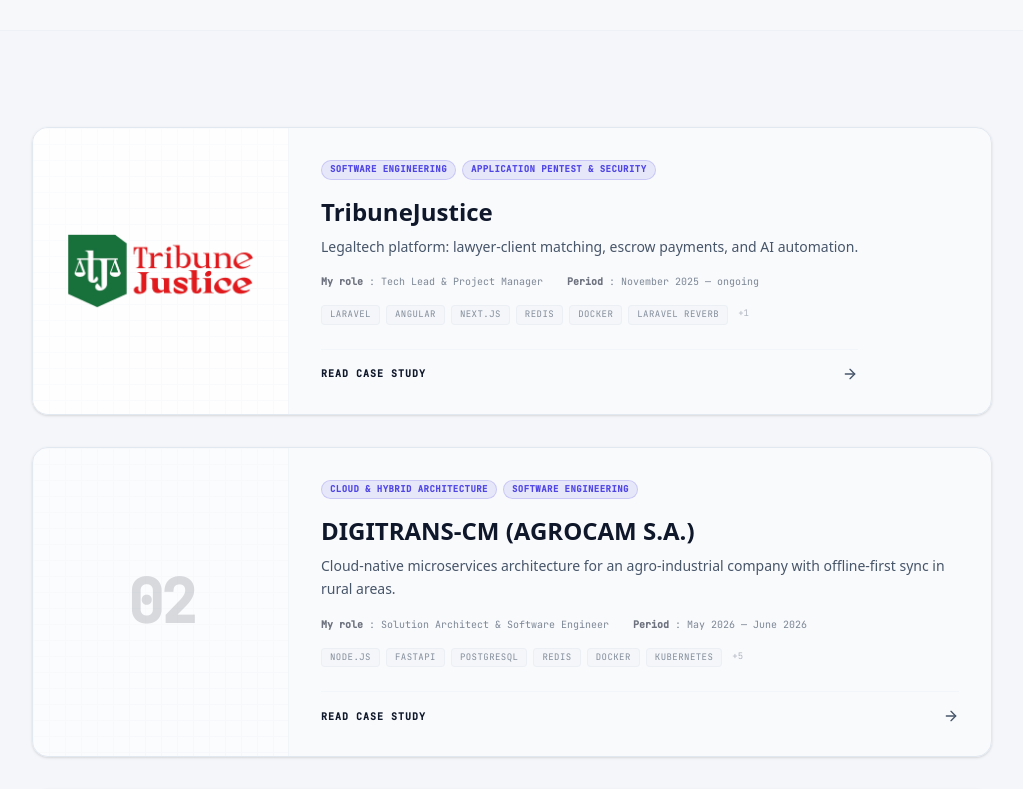
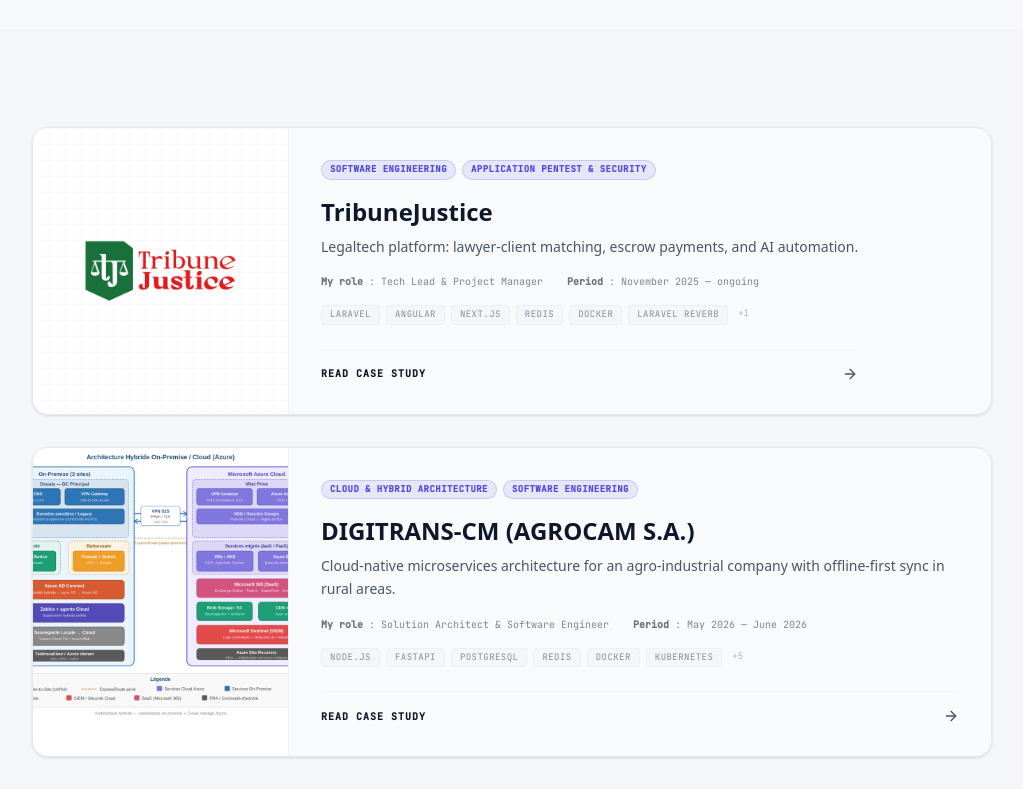
Before and after one commit to samsteeven/services-samensteeve, a Next.js app: page /en/realisations in a window 1280 px wide. Shown: the part 360-1149 px from the top of the page, without its empty margins (128-1151 px from the left). Built offline with nearby package versions, Linux system fonts and the light colour scheme; no server answers.

Commit message:
fix(realisations): cover image fills frame with object-cover for all projects, fix TS ScrollReveal style prop error

```diff
--- a/app/[lang]/realisations/[slug]/page.tsx
+++ b/app/[lang]/realisations/[slug]/page.tsx
@@ -76,15 +76,29 @@
           </ScrollReveal>
 
           {cs.coverImage && (
-            <ScrollReveal delay={40} className="mt-8 overflow-hidden rounded-2xl border border-line bg-paper-raised/30 max-w-3xl flex justify-center p-6 sm:p-12 relative">
-              <div className="absolute inset-0 bg-[linear-gradient(to_right,var(--color-line)_1px,transparent_1px),linear-gradient(to_bottom,var(--color-line)_1px,transparent_1px)] bg-[size:20px_20px] opacity-10 pointer-events-none" />
-              <Image
-                src={cs.coverImage}
-                alt={locale.title}
-                width={640}
-                height={320}
-                className="w-full max-w-lg h-auto object-contain max-h-[300px] filter dark:brightness-110 z-10"
-              />
+            <ScrollReveal delay={40} className="mt-8">
+              <div className="overflow-hidden rounded-2xl border border-line max-w-3xl relative" style={{ aspectRatio: '16/9' }}>
+                <div className="absolute inset-0 bg-[linear-gradient(to_right,var(--color-line)_1px,transparent_1px),linear-gradient(to_bottom,var(--color-line)_1px,transparent_1px)] bg-[size:20px_20px] opacity-10 pointer-events-none z-10" />
+                {cs.slug === "tribunejustice" ? (
+                  <div className="flex items-center justify-center w-full h-full p-12 bg-paper-raised/30">
+                    <Image
+                      src={cs.coverImage}
+                      alt={locale.title}
+                      width={640}
+                      height={200}
+                      className="max-h-32 max-w-full object-contain filter dark:brightness-110 z-20"
+                    />
+                  </div>
+                ) : (
+                  <Image
+                    src={cs.coverImage}
+                    alt={locale.title}
+                    fill
+                    className="object-cover z-20"
+                    sizes="(max-width: 768px) 100vw, 768px"
+                  />
+                )}
+              </div>
             </ScrollReveal>
           )}
 
--- a/app/[lang]/realisations/page.tsx
+++ b/app/[lang]/realisations/page.tsx
@@ -68,17 +68,29 @@
                     className="group flex flex-col md:flex-row overflow-hidden rounded-2xl border border-line bg-paper-raised/40 shadow-sm transition-all duration-300 hover:-translate-y-1 hover:border-accent/40 hover:shadow-md"
                   >
                     {/* Numeration or Logo Block */}
-                    {cs.slug === "tribunejustice" ? (
-                      <div className="md:w-64 shrink-0 bg-paper-raised/80 border-b md:border-b-0 md:border-r border-line/40 p-8 flex items-center justify-center h-48 md:h-auto min-h-[190px] relative overflow-hidden">
+                    {cs.coverImage ? (
+                      <div className="md:w-64 shrink-0 border-b md:border-b-0 md:border-r border-line/40 h-48 md:h-auto min-h-[190px] relative overflow-hidden">
                         {/* Grid background effect */}
-                        <div className="absolute inset-0 bg-[linear-gradient(to_right,var(--color-line)_1px,transparent_1px),linear-gradient(to_bottom,var(--color-line)_1px,transparent_1px)] bg-[size:16px_16px] opacity-15 pointer-events-none" />
-                        <Image
-                          src={cs.coverImage}
-                          alt={locale.title}
-                          width={320}
-                          height={120}
-                          className="max-h-20 max-w-full object-contain filter dark:brightness-110 group-hover:scale-105 transition-all duration-350 ease-out z-10"
-                        />
+                        <div className="absolute inset-0 bg-[linear-gradient(to_right,var(--color-line)_1px,transparent_1px),linear-gradient(to_bottom,var(--color-line)_1px,transparent_1px)] bg-[size:16px_16px] opacity-15 pointer-events-none z-10" />
+                        {cs.slug === "tribunejustice" ? (
+                          <div className="flex items-center justify-center w-full h-full p-8 bg-paper-raised/80">
+                            <Image
+                              src={cs.coverImage}
+                              alt={locale.title}
+                              width={220}
+                              height={80}
+                              className="max-h-16 max-w-full object-contain filter dark:brightness-110 group-hover:scale-105 transition-all duration-350 ease-out z-20"
+                            />
+                          </div>
+                        ) : (
+                          <Image
+                            src={cs.coverImage}
+                            alt={locale.title}
+                            fill
+                            className="object-cover group-hover:scale-105 transition-all duration-350 ease-out z-20"
+                            sizes="(max-width: 768px) 100vw, 256px"
+                          />
+                        )}
                       </div>
                     ) : (
                       <div className="md:w-64 shrink-0 bg-paper-raised/35 border-b md:border-b-0 md:border-r border-line/40 p-8 flex items-center justify-center font-display text-6xl font-extrabold text-ink/15 group-hover:text-accent/25 transition-all duration-350 ease-out h-48 md:h-auto min-h-[190px] relative select-none">
```
Also changed, not shown: public/projects/ia_agent.png.
